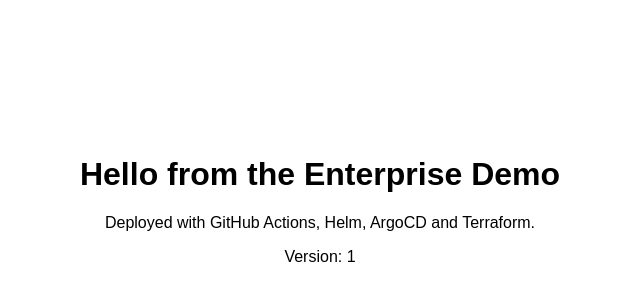
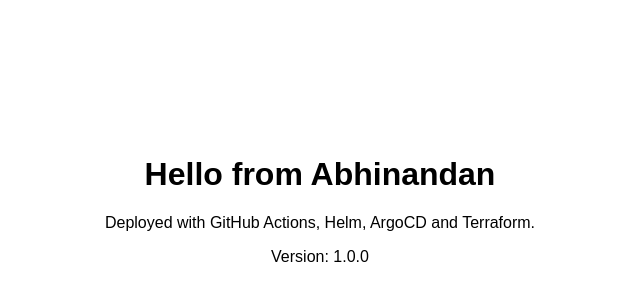
Before and after one commit to abhi0xdev/enterprise_project_demo, a plain HTML site: page 01-nginx-gitops/app/index.html in a window 1280 px wide. Shown: the part 36-336 px from the top of the page, without its empty margins (320-960 px from the left). Drawn offline with Linux system fonts and the light colour scheme.

```diff
--- a/01-nginx-gitops/app/index.html
+++ b/01-nginx-gitops/app/index.html
@@ -2,8 +2,8 @@
 <html>
 <head><title>Enterprise Demo</title></head>
 <body style="font-family: sans-serif; text-align: center; margin-top: 15%;">
-  <h1>Hello from the Enterprise Demo</h1>
+  <h1>Hello from Abhinandan</h1>
   <p>Deployed with GitHub Actions, Helm, ArgoCD and Terraform.</p>
-  <p>Version: 1</p>
+  <p>Version: 1.0.0</p>
 </body>
 </html>
```
Also changed, not shown: 1 other file.
